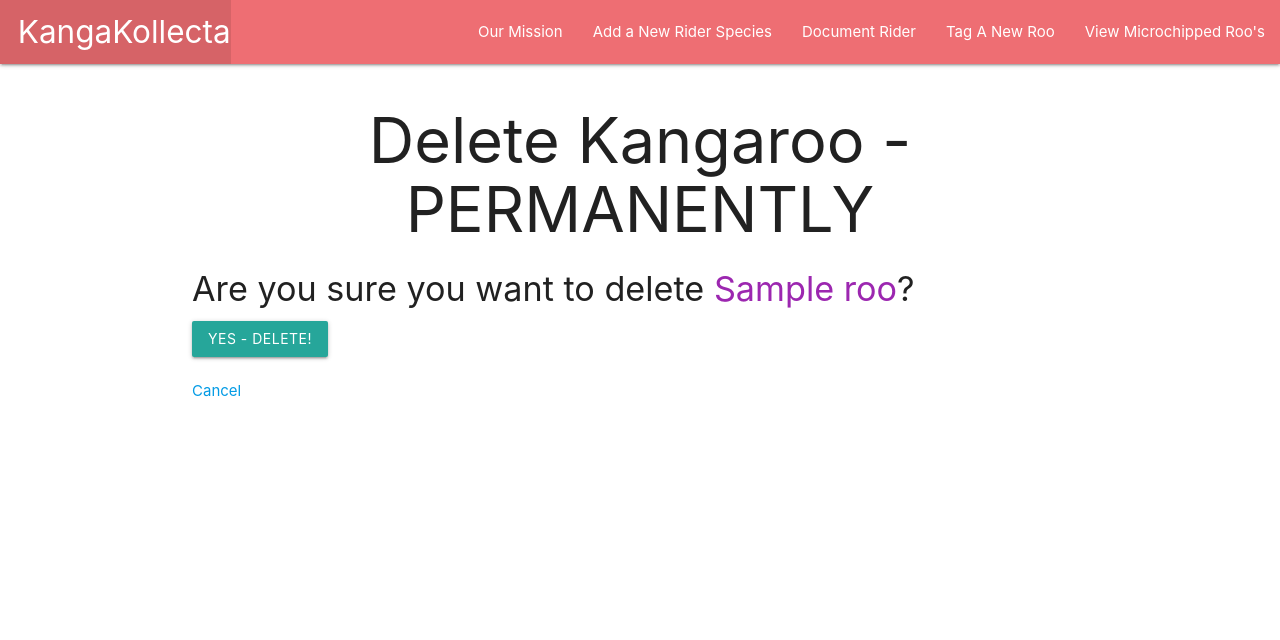
After one commit to BHenderson93/KangaKollecta, a Django app: page /roo/1/delete/ in a window 1280 px wide. The commit adds this page. Shown: the top 640 px of the page. Run offline with Django 4.2, Linux system fonts and the light colour scheme; tables that the repository leaves empty hold one stand-in row (values such as "Sample post").

Commit message:
Roo's can now be edited and deleted. Part 3 complete

```diff
--- /dev/null
+++ b/Homeworks/kargarookollector/main_app/templates/main_app/roo_confirm_delete.html
@@ -0,0 +1,14 @@
+{% extends 'base.html' %}
+
+{% block content %}
+  <h1>Delete Kangaroo - PERMANENTLY</h1>
+
+  <h4>Are you sure you want to delete <span class="purple-text">{{ object.name }}</span>?</h4>
+
+  <form action="" method="POST">
+    {% csrf_token %}
+    <input type="submit" value="Yes - Delete!" class="btn">
+  </form>
+  <br>
+  <a href="{% url 'detail' roo.id %}">Cancel</a>
+{% endblock %}
--- a/Homeworks/kargarookollector/main_app/templates/roo_central/roo_deets.html
+++ b/Homeworks/kargarookollector/main_app/templates/roo_central/roo_deets.html
@@ -9,6 +9,10 @@
         <p>Description: {{kanga.description}}</p>
         <p>Likes to kick: {{kanga.favorite_species_to_kick}}s</p>
     </div>
+    <div class="card-action">
+        <a href="{% url 'roo_update' kanga.id %}">Edit</a>
+        <a href="{% url 'roo_delete' kanga.id %}">Delete</a>
+      </div>
 </div>
 
 {% endblock %}
--- a/Homeworks/kargarookollector/main_app/urls.py
+++ b/Homeworks/kargarookollector/main_app/urls.py
@@ -6,5 +6,7 @@ urlpatterns = [
     path('about' , views.about , name='about'),
     path('roo-list', views.roo_list, name='hoppys'),
     path('roo-details/<int:roo_id>', views.roo_detail, name='detail'),
-    path('roo/chip' , views.RooChipped.as_view() , name='chip')
+    path('roo/chip' , views.RooChipped.as_view() , name='chip'),
+    path('roo/<int:pk>/update/' , views.RooUpdate.as_view() , name='roo_update'),
+    path('roo/<int:pk>/delete/' , views.RooDelete.as_view() , name='roo_delete')
 ]
--- a/Homeworks/kargarookollector/main_app/views.py
+++ b/Homeworks/kargarookollector/main_app/views.py
@@ -22,3 +22,11 @@ def roo_detail(request , roo_id):
 class RooChipped(CreateView):
     model = Roo
     fields = '__all__'
+
+class RooUpdate(UpdateView):
+    model = Roo
+    fields = '__all__'
+
+class RooDelete(DeleteView):
+    model = Roo
+    success_url = '/roo-list'
```
